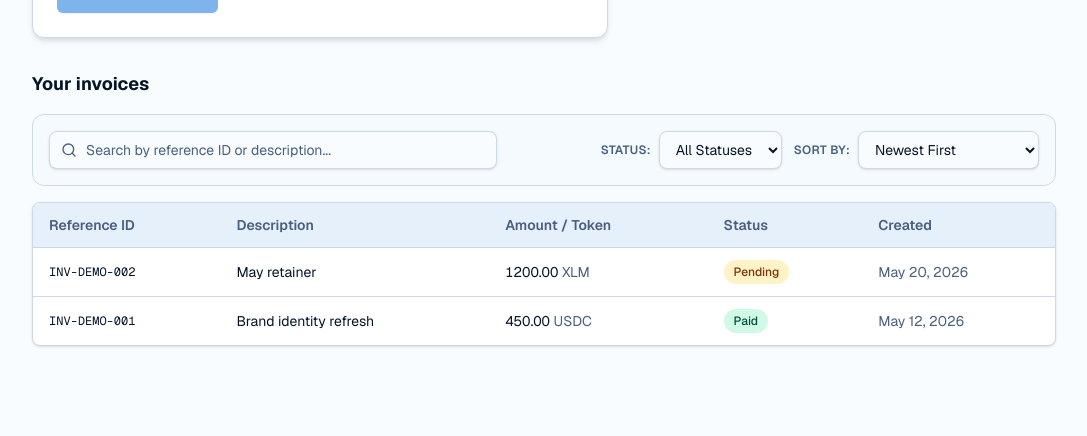
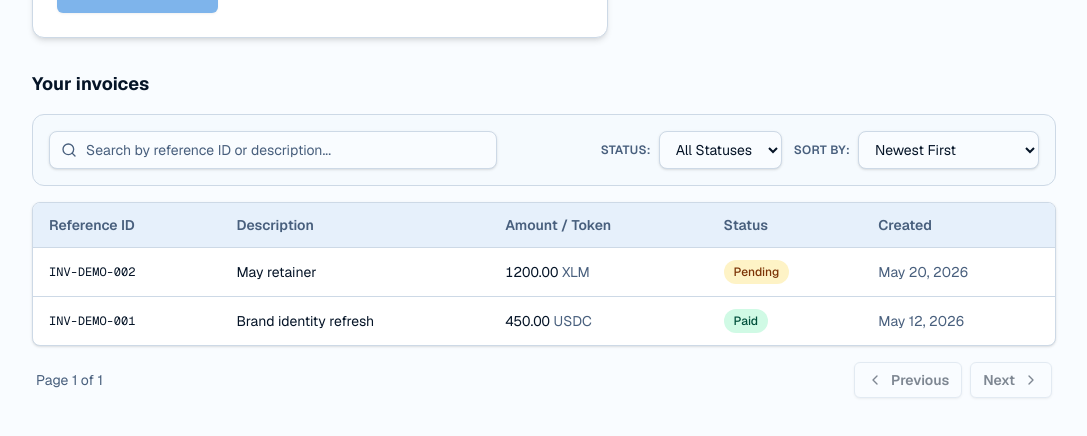
Before and after one commit to ShadeProtocol/shade-frontend, a Next.js app: page /invoices in a window 1280 px wide. Shown: the part 650-1086 px from the top of the page, without its empty margins (96-1183 px from the left). Before the commit the page ends 1044 px from the top, so only its background shows below. Built offline with nearby package versions, Linux system fonts and the light colour scheme.

Commit message:
fixed pagination and closes #26

```diff
--- a/src/app/invoices/invoices-client.tsx
+++ b/src/app/invoices/invoices-client.tsx
@@ -1,11 +1,14 @@
 "use client";
 
-import { useState } from "react";
+import { useEffect, useState } from "react";
 
 import { InvoiceForm } from "@/components/invoice/invoice-form";
 import { InvoiceControls } from "@/components/invoice/invoice-controls";
 import { InvoiceTable } from "@/components/invoice/invoice-table";
+import { InvoicePagination } from "@/components/invoice/invoice-pagination";
 import type { Invoice } from "@/lib/invoice-types";
+
+const PAGE_SIZE = 10;
 
 const seedInvoices: Invoice[] = [
   {
@@ -31,6 +34,7 @@ export function InvoicesClient() {
   const [search, setSearch] = useState("");
   const [status, setStatus] = useState("all");
   const [sortBy, setSortBy] = useState("newest");
+  const [page, setPage] = useState(1);
 
   const filteredAndSortedInvoices = invoices
     .filter((invoice) => {
@@ -57,6 +61,22 @@ export function InvoicesClient() {
       return 0;
     });
 
+  const pageCount = Math.max(
+    1,
+    Math.ceil(filteredAndSortedInvoices.length / PAGE_SIZE),
+  );
+
+  // Reset to the first page whenever the result set changes so we never land
+  // on a page that no longer exists (e.g. after filtering down the list).
+  useEffect(() => {
+    setPage(1);
+  }, [search, status, sortBy, filteredAndSortedInvoices.length]);
+
+  const paginatedInvoices = filteredAndSortedInvoices.slice(
+    (page - 1) * PAGE_SIZE,
+    page * PAGE_SIZE,
+  );
+
   return (
     <div className="flex flex-col gap-8">
       <InvoiceForm
@@ -75,9 +95,16 @@ export function InvoicesClient() {
           onSortChange={setSortBy}
         />
         <InvoiceTable
-          invoices={filteredAndSortedInvoices}
+          invoices={paginatedInvoices}
           emptyState="No invoices match your search or filter criteria."
         />
+        {filteredAndSortedInvoices.length > 0 && (
+          <InvoicePagination
+            page={page}
+            pageCount={pageCount}
+            onPageChange={setPage}
+          />
+        )}
       </section>
     </div>
   );
--- /dev/null
+++ b/src/components/invoice/invoice-pagination.tsx
@@ -0,0 +1,63 @@
+"use client";
+
+import { ChevronLeft, ChevronRight } from "lucide-react";
+
+import { Button } from "@/components/ui/button";
+import { cn } from "@/lib/utils";
+
+export type InvoicePaginationProps = {
+  /** Current page, 1-based. */
+  page: number;
+  /** Total number of pages. */
+  pageCount: number;
+  /** Emitted with the target page when the user navigates. */
+  onPageChange: (page: number) => void;
+  className?: string;
+};
+
+export function InvoicePagination({
+  page,
+  pageCount,
+  onPageChange,
+  className,
+}: InvoicePaginationProps) {
+  const isFirstPage = page <= 1;
+  const isLastPage = page >= pageCount;
+
+  return (
+    <div
+      className={cn(
+        "flex items-center justify-between gap-4 px-1",
+        className,
+      )}
+    >
+      <p className="text-sm text-muted-foreground" aria-live="polite">
+        Page {page} of {pageCount}
+      </p>
+      <div className="flex items-center gap-2">
+        <Button
+          type="button"
+          variant="outline"
+          size="sm"
+          onClick={() => onPageChange(page - 1)}
+          disabled={isFirstPage}
+          aria-label="Previous page"
+        >
+          <ChevronLeft />
+          Previous
+        </Button>
+        <Button
+          type="button"
+          variant="outline"
+          size="sm"
+          onClick={() => onPageChange(page + 1)}
+          disabled={isLastPage}
+          aria-label="Next page"
+        >
+          Next
+          <ChevronRight />
+        </Button>
+      </div>
+    </div>
+  );
+}
```
